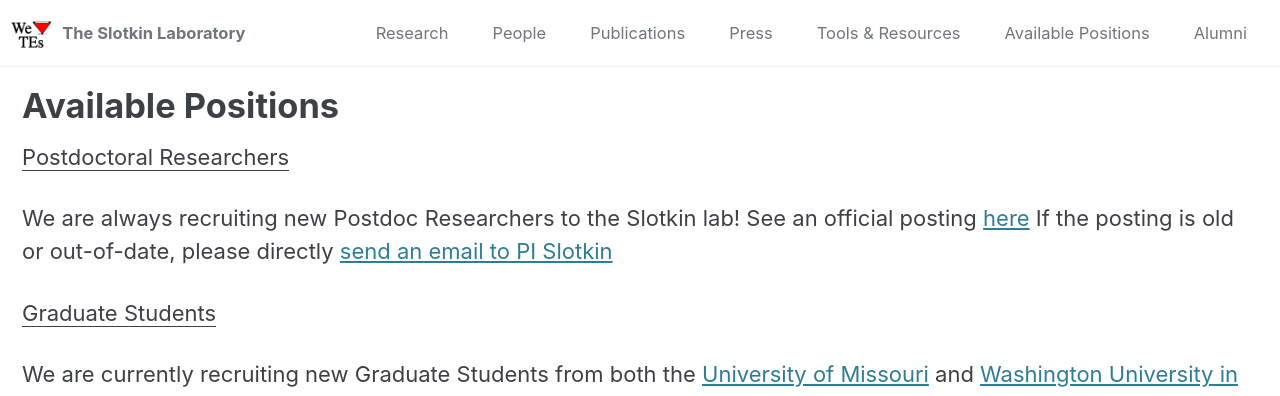
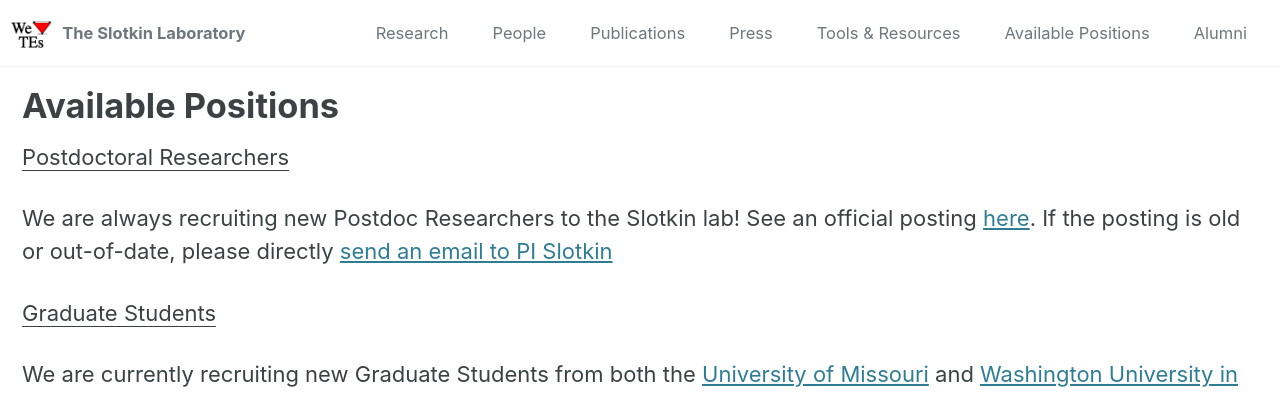
Before and after one commit to SlotkinLab/slotkinlab.github.io, a Jekyll site: the page built from _pages/positions.md, in a window 1280 px wide. Shown: the top 396 px of the page. Built offline with Jekyll 4.4.1, drawn with Linux system fonts in a browser that asks for light colours; cached includes are drawn as plain includes; nearby versions of some CDN libraries.

```diff
--- a/_pages/positions.md
+++ b/_pages/positions.md
@@ -8,7 +8,7 @@ permalink: /positions/
 
 <u>Postdoctoral Researchers</u>
 
-We are always recruiting new Postdoc Researchers to the Slotkin lab! See an official posting [here](https://www.paycomonline.net/v4/ats/web.php/jobs/ViewJobDetails?job=38397&clientkey=0386834D209CD1EA462A147F53A126FF)
+We are always recruiting new Postdoc Researchers to the Slotkin lab! See an official posting [here](https://www.paycomonline.net/v4/ats/web.php/jobs/ViewJobDetails?job=38397&clientkey=0386834D209CD1EA462A147F53A126FF).
 If the posting is old or out-of-date, please directly [send an email to PI Slotkin](mailto:kslotkin@danforthcenter.org)
 
 <u>Graduate Students</u>
```
